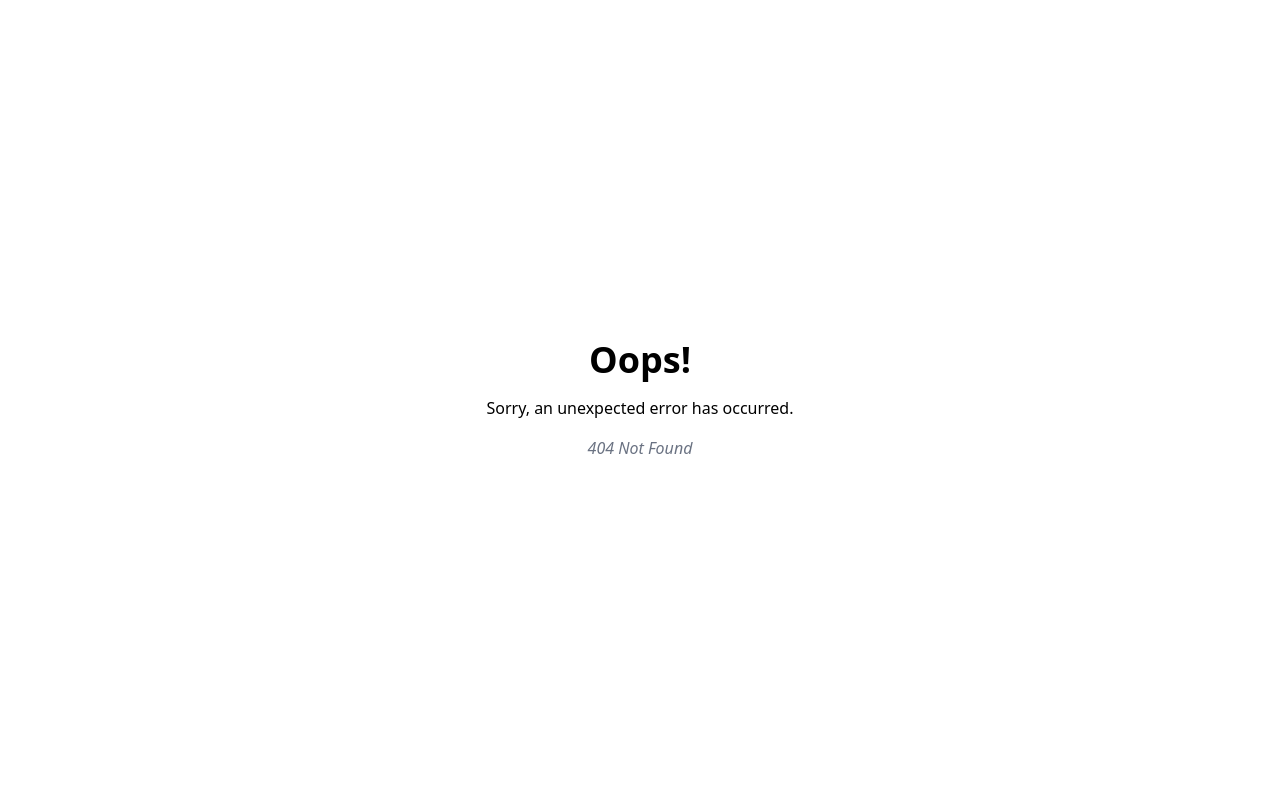
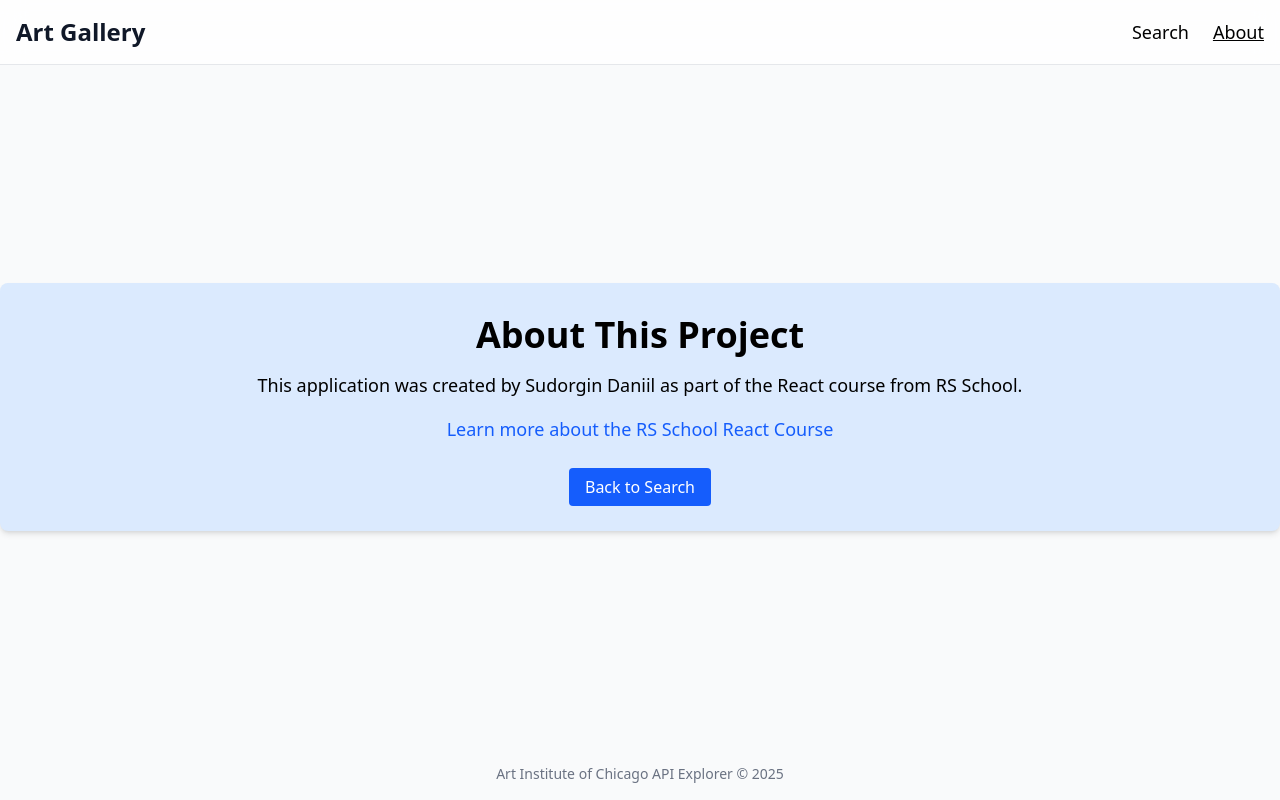
Before and after one commit to Zilusion/rs-react-2025, a React (Vite) app: page /about in a window 1280 px wide. Before the commit this address had no page. Built offline with nearby package versions, Linux system fonts and the light colour scheme.

Commit message:
feat: add app layout, about and not-found pages

```diff
--- a/src/app.tsx
+++ b/src/app.tsx
@@ -1,9 +1,8 @@
 import { Outlet } from 'react-router-dom';
 import { ErrorBoundary } from './features/error-boundary';
 
-function App() {
+export function App() {
   return (
-    <>
     <ErrorBoundary
       fallback={
         <h1 className="p-8 text-center text-red-500">
@@ -13,7 +12,6 @@ function App() {
     >
       <Outlet />
     </ErrorBoundary>
-    </>
   );
 }
 
--- /dev/null
+++ b/src/features/ui/layout/index.tsx
@@ -0,0 +1,42 @@
+import { NavLink, Link, Outlet } from 'react-router-dom';
+
+export function Layout() {
+  const activeLinkStyle = {
+    textDecoration: 'underline',
+  };
+
+  return (
+    <div className="grid min-h-screen grid-rows-[auto_1fr_auto] bg-gray-50">
+      <header className="sticky top-0 z-10 border-b border-gray-200 bg-white/80 backdrop-blur-md">
+        <div className="container mx-auto flex items-center justify-between px-4 py-4">
+          <Link to="/" className="text-2xl font-bold text-gray-900">
+            Art Gallery
+          </Link>
+          <nav className="flex gap-6 text-lg">
+            <NavLink
+              to="/"
+              style={({ isActive }) => (isActive ? activeLinkStyle : undefined)}
+              end
+            >
+              Search
+            </NavLink>
+            <NavLink
+              to="/about"
+              style={({ isActive }) => (isActive ? activeLinkStyle : undefined)}
+            >
+              About
+            </NavLink>
+          </nav>
+        </div>
+      </header>
+
+      <main>
+        <Outlet />
+      </main>
+
+      <footer className="p-4 text-center text-sm text-gray-500">
+        Art Institute of Chicago API Explorer © 2025
+      </footer>
+    </div>
+  );
+}
--- a/src/main.tsx
+++ b/src/main.tsx
@@ -1,22 +1,37 @@
 import { StrictMode } from 'react';
 import { createRoot } from 'react-dom/client';
 import './index.css';
-import App from './app.tsx';
 import { createBrowserRouter, RouterProvider } from 'react-router-dom';
 import { SearchPage } from './pages/search-page/index.tsx';
 import { loader as searchPageLoader } from './pages/search-page/loader.ts';
 import { ErrorPage } from './pages/error-page/index.tsx';
+import { AboutPage } from './pages/about-page/index.tsx';
+import { NotFoundPage } from './pages/not-found-page/index.tsx';
+import { Layout } from './features/ui/layout/index.tsx';
+import App from './app.tsx';
 
 const router = createBrowserRouter([
   {
-    path: '/',
     element: <App />,
     errorElement: <ErrorPage />,
     children: [
       {
-        index: true,
-        element: <SearchPage />,
-        loader: searchPageLoader,
+        element: <Layout />,
+        children: [
+          {
+            index: true,
+            element: <SearchPage />,
+            loader: searchPageLoader,
+          },
+          {
+            path: 'about',
+            element: <AboutPage />,
+          },
+        ],
+      },
+      {
+        path: '*',
+        element: <NotFoundPage />,
       },
     ],
   },
--- /dev/null
+++ b/src/pages/about-page/index.tsx
@@ -0,0 +1,31 @@
+import { Link } from 'react-router-dom';
+
+export function AboutPage() {
+  return (
+    <div className="container mx-auto flex h-full flex-col justify-center">
+      <div className="rounded-lg bg-blue-100 p-8 text-center shadow-md">
+        <h1 className="mb-4 text-4xl font-bold">About This Project</h1>
+        <p className="mb-4 text-lg">
+          This application was created by Sudorgin Daniil as part of the React
+          course from RS School.
+        </p>
+        <a
+          href="https://rs.school/courses/reactjs"
+          target="_blank"
+          rel="noopener noreferrer"
+          className="text-lg text-blue-600 hover:underline"
+        >
+          Learn more about the RS School React Course
+        </a>
+        <div className="mt-8">
+          <Link
+            to="/"
+            className="rounded bg-blue-600 px-4 py-2 text-white transition hover:bg-blue-700"
+          >
+            Back to Search
+          </Link>
+        </div>
+      </div>
+    </div>
+  );
+}
--- /dev/null
+++ b/src/pages/not-found-page/index.tsx
@@ -0,0 +1,19 @@
+import { Link } from 'react-router-dom';
+
+export function NotFoundPage() {
+  return (
+    <div className="flex h-screen flex-col items-center justify-center gap-4 text-center">
+      <h1 className="text-8xl font-bold text-gray-800">404</h1>
+      <p className="text-2xl font-medium text-gray-600">Page Not Found</p>
+      <p className="text-gray-500">
+        Sorry, the page you are looking for does not exist.
+      </p>
+      <Link
+        to="/"
+        className="mt-4 rounded bg-blue-600 px-6 py-2 text-white transition hover:bg-blue-700"
+      >
+        Go Home
+      </Link>
+    </div>
+  );
+}
--- a/src/pages/search-page/index.tsx
+++ b/src/pages/search-page/index.tsx
@@ -8,17 +8,18 @@ export function SearchPage() {
   const isLoading = navigation.state === 'loading';
 
   return (
-    <div className="min-h-screen bg-gray-50">
-      <header className="bg-white shadow">
+    <div className="container mx-auto px-4 py-8">
+      <header className="bg-white shadow-sm">
         <div className="container mx-auto flex flex-col items-center justify-between gap-4 px-4 py-6 sm:flex-row">
           <h1 className="text-2xl font-bold text-gray-800">
             Search for artworks
           </h1>
-          <nav className="w-full sm:w-auto">
+          <div className="w-full sm:w-auto">
             <ArtworksSearch initialValue={searchTerm} />
-          </nav>
+          </div>
         </div>
       </header>
+
       <main className="container mx-auto px-4 py-8">
         <ArtworksList items={artworksResponse.data} isLoading={isLoading} />
       </main>
```
Lines whose indentation alone changed are shown as unchanged.
